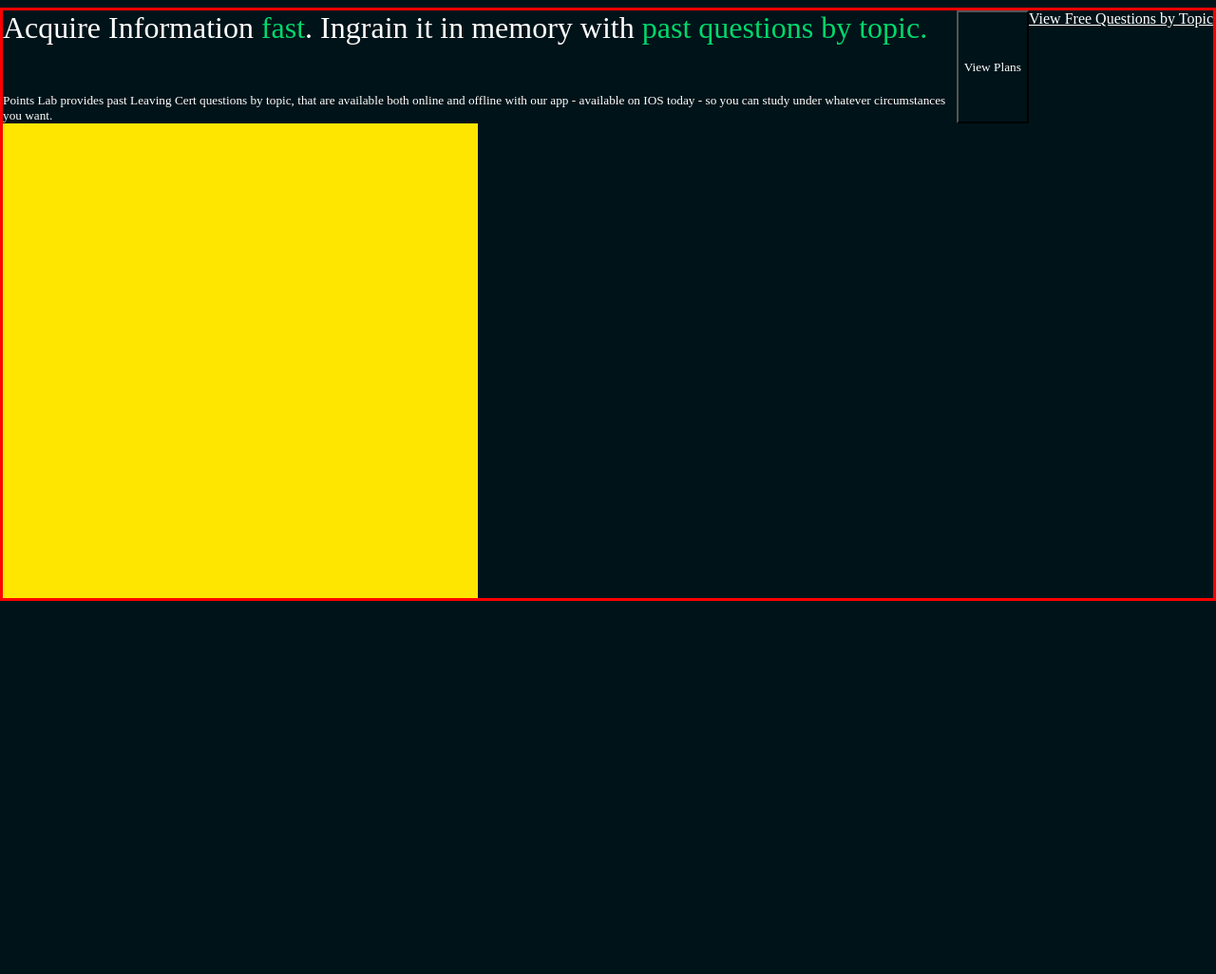
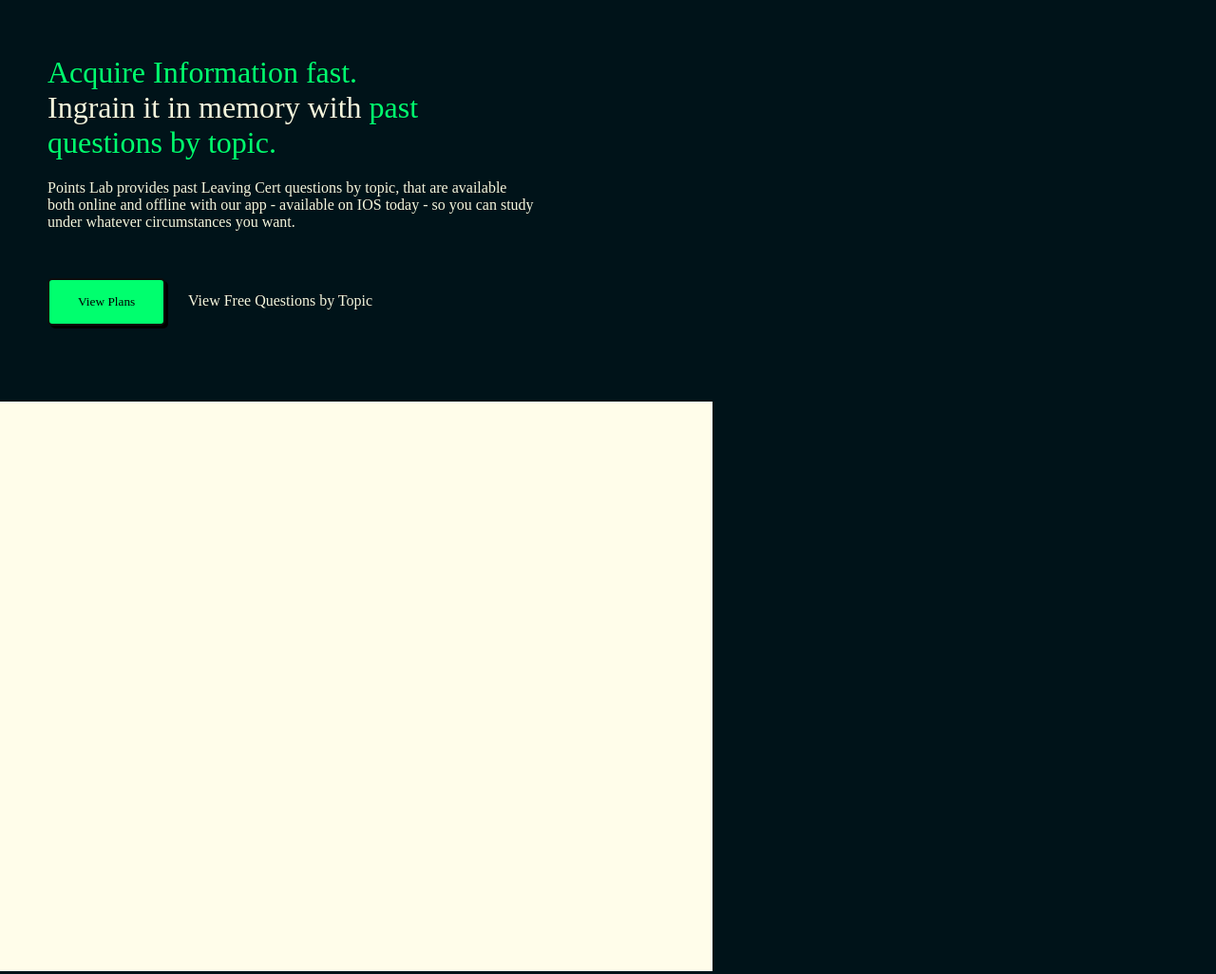
Before and after one commit to mikeyfennelly1/points-lab, a plain HTML site: page pointsLab-codeContents/index.html in a window 1280 px wide. Shown: the part 2420-3446 px from the top of the page at 95% size. Drawn offline with Linux system fonts and the light colour scheme; a web font is replaced by a local one.

Commit message:
'acquire...' partially done

```diff
--- a/pointsLab-codeContents/index.html
+++ b/pointsLab-codeContents/index.html
@@ -109,8 +109,8 @@
         </div>
     </div>
         <div class="line2"></div>
+        <img src="traceLine2.png" alt="" class="traceLine">
 
-        <img src="traceLine2.png" alt="" class="traceLine">
 
         <!-- CARDS DESIGN -->
         <div class="cardsDesign">
@@ -123,17 +123,31 @@
         </div>
 <div class="thirdPageContainer">
         <div class="thirdPage">
-            <div class="lhs">
-                <h1>Acquire Information <span id="fast">fast</span>. Ingrain it in memory with <span id="pqbt">past questions by topic.</span></h1>
-                <h5>Points Lab provides past Leaving Cert questions by topic, that are available both online and offline with our app - available on IOS today - so you can study under whatever circumstances you want.</h5>
+            <div class="left">
+                <div class="acquire"><span>Acquire Information fast.</span> <br>Ingrain it in memory with <span>past questions by topic.</span></div>
+                <p>Points Lab provides past Leaving Cert questions by topic, that are available both online and offline with our app - available on IOS today - so you can study under whatever circumstances you want.</p>
+                <div class="2items">
+                    <button class="viewPlans">View Plans</button>
+                    <a href="" class="link">View Free Questions by Topic</a>
+                </div>
             </div>
-            <button class="viewPlans">View Plans</button>
-            <a href="">View Free Questions by Topic</a>
-            <div class="rhs">
-                <img src="" alt="">
+            <div class="right"></div>
+        </div>
+</div>
+<!--
+<div class="preContainer">
+    <div class="sheets">
+        <div class="left">
+            <div class="acquire"><span>Acquire Information fast.</span> <br>Ingrain it in memory with <span>past questions by topic.</span></div>
+            <p>Points Lab provides past Leaving Cert questions by topic, that are available both online and offline with our app - available on IOS today - so you can study under whatever circumstances you want.</p>
+            <div class="2items">
+                <button class="viewPlans">View Plans</button>
+                <a href="" class="link">View Free Questions by Topic</a>
             </div>
         </div>
-</div>
+        <div class="right"></div>
+    </div>
+</div> -->
     <script src="index.js"></script>
 </body>
 </html>
--- a/pointsLab-codeContents/index.scss
+++ b/pointsLab-codeContents/index.scss
@@ -559,14 +559,17 @@
     }
     .cardCollection {
         // border: 3px solid navy;
+        cursor: pointer;
         display: flex;
         padding: 40px;
         padding-bottom: 100px;
         justify-content: center;
+        :hover {
+            background-color: #000c10;
+        }
         .cardContent {
             align-self: start;
             min-height: 150px;
-            background-color: #001319;
             display: flex;
             flex-wrap: wrap;
             max-width: 400px;
@@ -582,51 +585,65 @@
                 line-height: 40px;
             }
         }
-    }
+        }
 }
 .thirdPageContainer{
+    width: 100vw;
     display: flex;
-    max-width: 1500px;
     justify-content: center;
     .thirdPage {
         display: grid;
         grid-template-columns: repeat(1fr, 1fr);
         display: flex;
+        justify-content: space-between;
         flex-wrap: wrap;
-        border: 3px solid red;
-        .lhs {
-            display: grid;
-            flex: 40%;
-            h1 {
+        .left {
+            padding-top: 50px;
+            width: 40%;
+            max-height: 600px;
+            padding-left: 50px;
+            .acquire {
+                color: beige;
+                font-size: 2rem;
+                max-width: 600px;
                 font-family: 'Merriweather';
-                padding-bottom: 50px;
+                span {
+                    font-family: 'Merriweather';
+                    color: #00ff6e;
+                }
             }
-            h5 {
+            p {
+                max-width: 600px;
+                font-size: 1rem;
+                color: beige;
                 font-family: 'Montserrat-Variable';
+                font-weight: 300;
+                padding-top: 20px;
             }
             .viewPlans {
                 max-width: fit-content;
-                max-height: 30px;
-                background-color: $primaryYellow;
+                background-color: #00ff6e;
                 border-radius: 5px;
-                padding: 10px;
-                border: 1px solid black;
+                border: 2px solid rgb(12, 12, 12);
+                padding: 15px;
+                padding-left: 30px;
+                padding-right: 30px;
+                margin-right: 20px;
+                margin-top: 50px;
+                margin-bottom: 80px;
                 color: black;
+                filter: drop-shadow(3px 3px #000000);
+                cursor: pointer;
             }
-            #fast {
-                font-family: 'Merriweather-Italic';
-                color: $secondaryTeal;
-            }
-            #pqbt {
-                font-family: 'Merriweather-Italic';
-                color: $secondaryTeal;
+            .link {
+                color: beige;
+                text-decoration: none;
             }
         }
-        .rhs {
-            flex: 60%;
-            max-width: 500px;
-            height: 500px;
-            background-color: #FFE600;
+        .right {
+            background-color: #fffdea;
+            height: 600px;
+            width: 750px;
         }
     }
 }
```
Also changed, not shown: pointsLab-codeContents/index.css, 1 other file.
